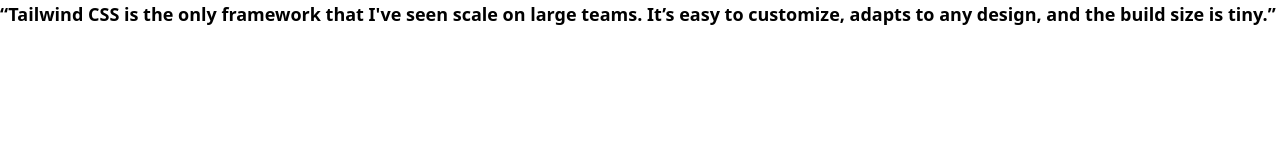
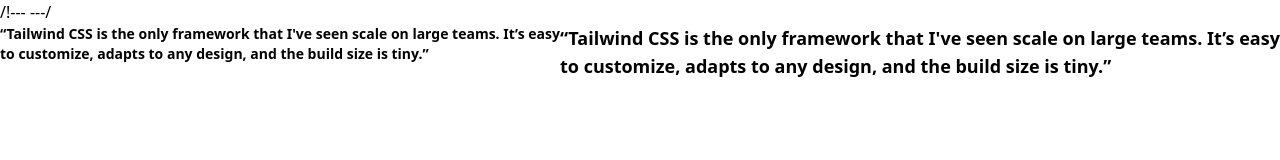
Before and after one commit to kbwoodall/tailwindcss-aipmul, a React app: page / in a window 1280 px wide. Built offline with nearby package versions, Linux system fonts and the light colour scheme.

Commit message:
2 files modified

```diff
--- a/index.html
+++ b/index.html
@@ -1,14 +1,21 @@
-<!doctype html>
+<!DOCTYPE html>
 <html lang="en">
-<head>
-  <meta charset="utf-8">
-  <meta name="viewport" content="width=device-width, initial-scale=1, shrink-to-fit=no">
-  <link href="https://unpkg.com/tailwindcss@^1.0/dist/tailwind.min.css" rel="stylesheet">
-  <title>Welcome to Tailwind!</title>
-</head>
-<body>
-	<div id="app">
-  <h2 class="text-purple-600">Wassup</h1>
+  <head>
+    /!---
+    <meta charset="utf-8" />
+    <meta
+      name="viewport"
+      content="width=device-width, initial-scale=1, shrink-to-fit=no"
+    />
 
-</div>
-</body>
+    <link
+      href="https://unpkg.com/tailwindcss@^1.0/dist/tailwind.min.css"
+      rel="stylesheet"
+    />
+    ---/
+    <title>Welcome to Tailwind!</title>
+  </head>
+  <body>
+    <div id="app"></div>
+  </body>
+</html>
--- a/index.js
+++ b/index.js
@@ -9,13 +9,17 @@
 
 const App = () => {
   return (
-    <div >
-      <p class="text-lg font-bold">
-        “Tailwind CSS is the only framework that I've seen scale
-        on large teams. It’s easy to customize, adapts to any design,
-        and the build size is tiny.”
-      </p>
-
+    <div class="flex justify-start">
+      <div class="text-sm font-bold" >
+        “Tailwind CSS is the only framework that I've seen scale on large teams.
+        It’s easy to customize, adapts to any design, and the build size is
+        tiny.”
+      </div>
+      <div class="text-lg font-bold" >
+        “Tailwind CSS is the only framework that I've seen scale on large teams.
+        It’s easy to customize, adapts to any design, and the build size is
+        tiny.”
+      </div>
     </div>
   );
 };
```
